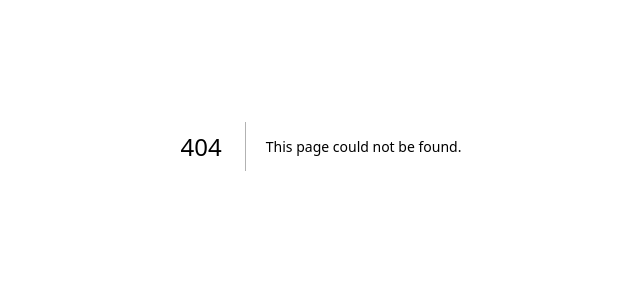
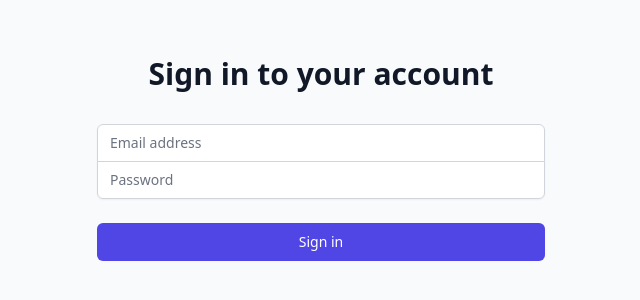
Before and after one commit to ojpierre/shopyangu, a Next.js app: page /login in a window 1280 px wide. Before the commit this address had no page. Shown: the part 254-554 px from the top of the page, without its empty margins (319-959 px from the left). Built offline with nearby package versions, Linux system fonts and the light colour scheme.

Commit message:
login page

```diff
--- /dev/null
+++ b/pages/login/index.tsx
@@ -0,0 +1,97 @@
+"use client";
+
+import { useState } from "react";
+import { useRouter } from "next/navigation";
+
+export default function LoginPage() {
+  const [email, setEmail] = useState("");
+  const [password, setPassword] = useState("");
+  const [error, setError] = useState("");
+  const router = useRouter();
+
+  const handleSubmit = async (e: React.FormEvent) => {
+    e.preventDefault();
+    setError("");
+
+    try {
+      const response = await fetch("/api/auth", {
+        method: "POST",
+        headers: { "Content-Type": "application/json" },
+        body: JSON.stringify({ email, password }),
+      });
+
+      if (response.ok) {
+        console.log("Login successful, navigating to dashboard...");
+        window.location.href = "/dashboard";
+        // Navigate to the dashboard
+      } else {
+        const errorData = await response.json();
+        console.error("Login error response:", errorData); // Debugging line
+        setError("Invalid email or password");
+      }
+    } catch (error) {
+      console.error("Network error:", error); // Debugging line
+      setError("An error occurred. Please try again.");
+    }
+  };
+
+  return (
+    <div className="min-h-screen flex items-center justify-center bg-gray-50 py-12 px-4 sm:px-6 lg:px-8">
+      <div className="max-w-md w-full space-y-8">
+        <div>
+          <h2 className="mt-6 text-center text-3xl font-extrabold text-gray-900">
+            Sign in to your account
+          </h2>
+        </div>
+        <form className="mt-8 space-y-6" onSubmit={handleSubmit}>
+          <input type="hidden" name="remember" value="true" />
+          <div className="rounded-md shadow-sm -space-y-px">
+            <div>
+              <label htmlFor="email-address" className="sr-only">
+                Email address
+              </label>
+              <input
+                id="email-address"
+                name="email"
+                type="email"
+                autoComplete="email"
+                required
+                className="appearance-none rounded-none relative block w-full px-3 py-2 border border-gray-300 placeholder-gray-500 text-gray-900 rounded-t-md focus:outline-none focus:ring-indigo-500 focus:border-indigo-500 focus:z-10 sm:text-sm"
+                placeholder="Email address"
+                value={email}
+                onChange={(e) => setEmail(e.target.value)}
+              />
+            </div>
+            <div>
+              <label htmlFor="password" className="sr-only">
+                Password
+              </label>
+              <input
+                id="password"
+                name="password"
+                type="password"
+                autoComplete="current-password"
+                required
+                className="appearance-none rounded-none relative block w-full px-3 py-2 border border-gray-300 placeholder-gray-500 text-gray-900 rounded-b-md focus:outline-none focus:ring-indigo-500 focus:border-indigo-500 focus:z-10 sm:text-sm"
+                placeholder="Password"
+                value={password}
+                onChange={(e) => setPassword(e.target.value)}
+              />
+            </div>
+          </div>
+
+          {error && <div className="text-red-500 text-sm mt-2">{error}</div>}
+
+          <div>
+            <button
+              type="submit"
+              className="group relative w-full flex justify-center py-2 px-4 border border-transparent text-sm font-medium rounded-md text-white bg-indigo-600 hover:bg-indigo-700 focus:outline-none focus:ring-2 focus:ring-offset-2 focus:ring-indigo-500"
+            >
+              Sign in
+            </button>
+          </div>
+        </form>
+      </div>
+    </div>
+  );
+}
```
